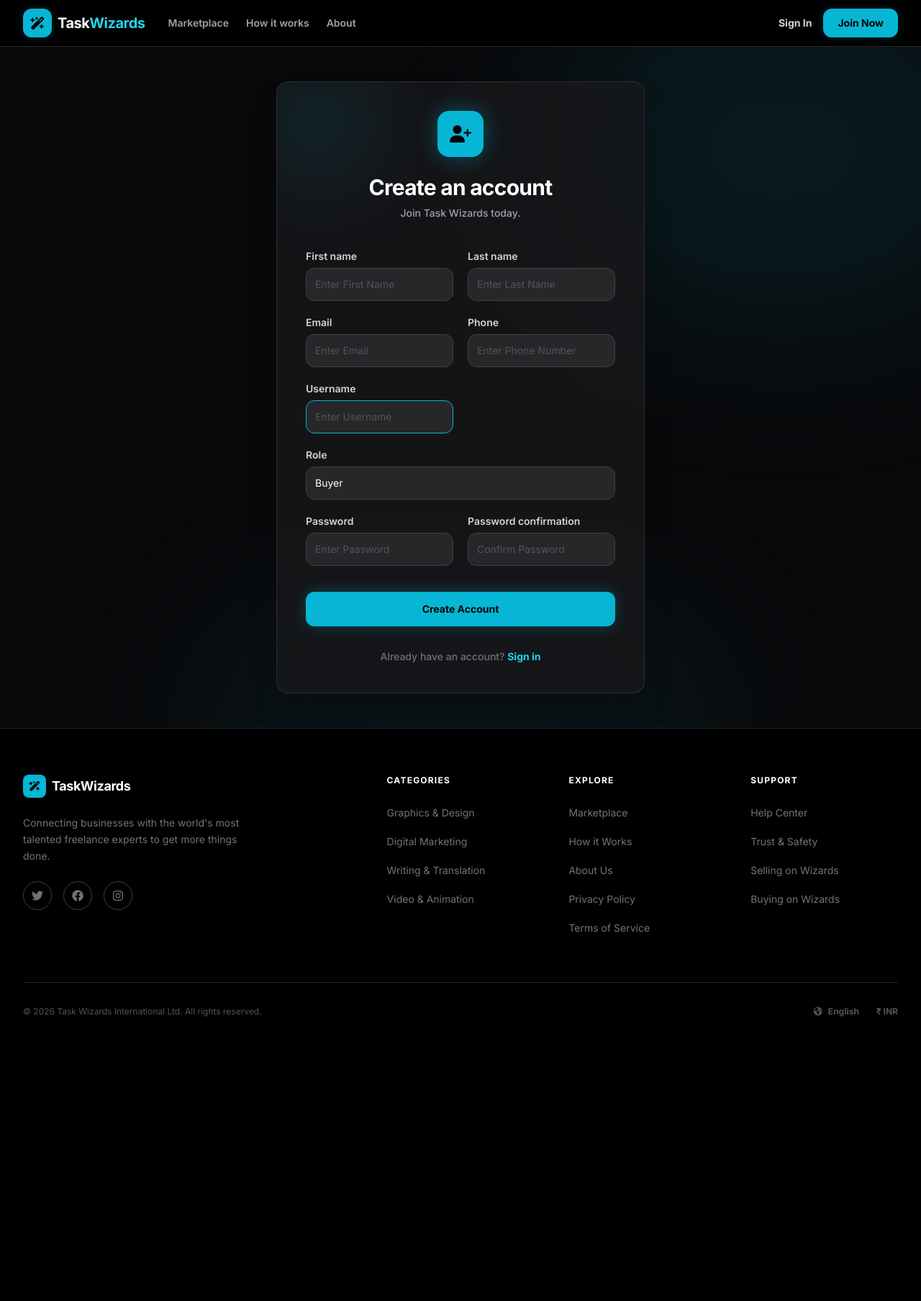
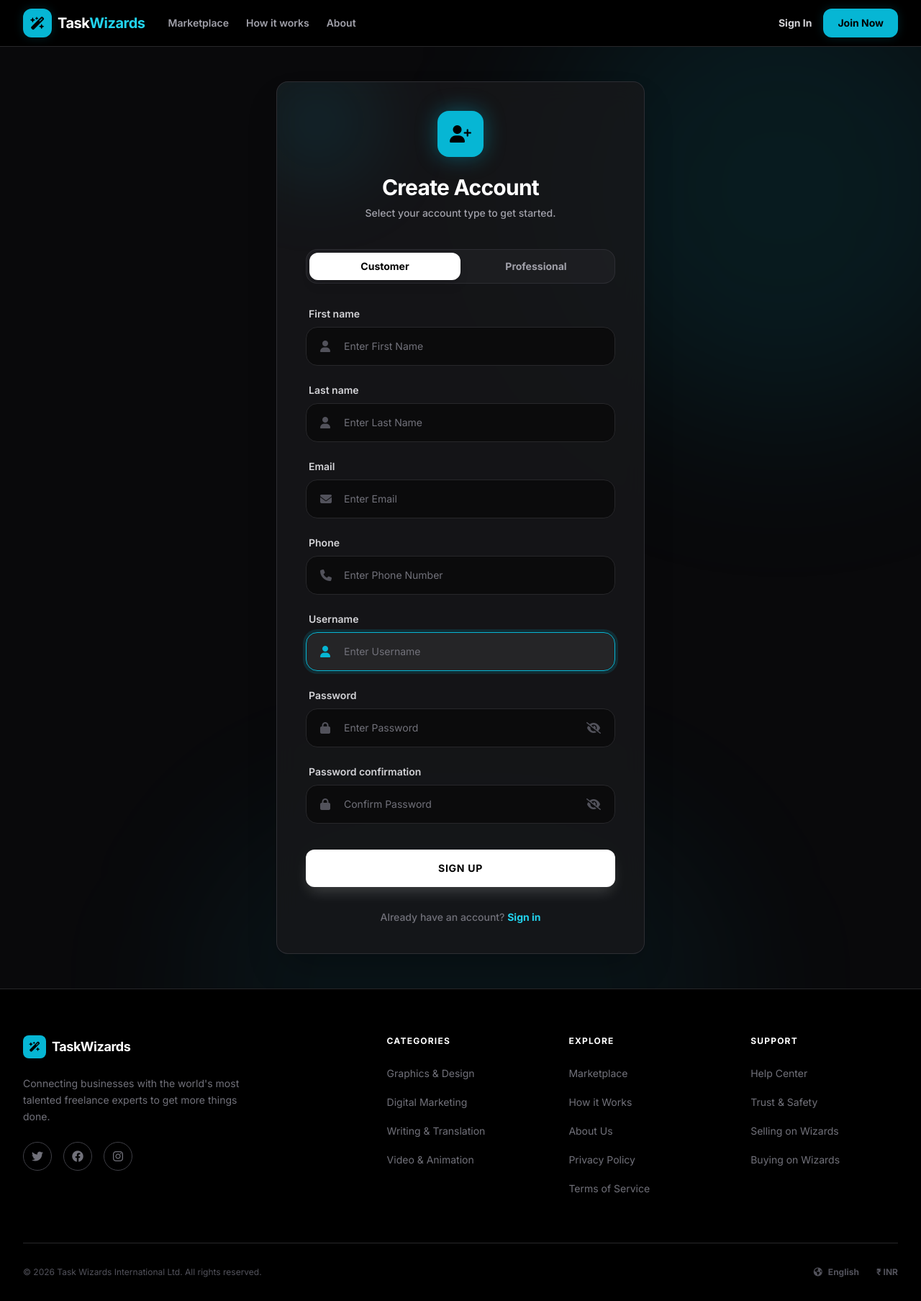
Before and after one commit to Vishnuprasad666/Task-Wizards-online-service-marketplace, a Django app: page /register/ in a window 1280 px wide. Shown: the whole page at 72% size. Before the commit the page ends 1412 px from the top, so only its background shows below. Run offline with Django 5.2, Linux system fonts and the light colour scheme; some libraries are stand-ins or nearby versions.

Commit message:
updated Signup Page

```diff
--- a/account/templates/account/register.html
+++ b/account/templates/account/register.html
@@ -1,6 +1,58 @@
 {% extends "account/base.html" %}
 
 {% block title %}Register | Task Wizards{% endblock %}
+
+{% block extra_head %}
+<style>
+    .premium-input {
+        background-color: rgba(9, 9, 11, 0.8) !important; /* zinc-950/80 */
+        border: 1px solid rgba(39, 39, 42, 1) !important; /* zinc-800 */
+        color: white !important;
+        transition: all 0.3s ease;
+        padding-left: 3.25rem !important; /* Space for icon */
+    }
+    .premium-input:focus {
+        background-color: rgba(0, 0, 0, 1) !important;
+        border-color: #06b6d4 !important; /* cyan-500 */
+        box-shadow: 0 0 0 4px rgba(6, 182, 212, 0.1) !important;
+        outline: none !important;
+    }
+    .input-icon {
+        position: absolute;
+        left: 1.25rem;
+        top: 50%;
+        transform: translateY(-50%);
+        color: #52525b; /* zinc-600 */
+        pointer-events: none;
+        transition: color 0.3s ease;
+        font-size: 1rem;
+    }
+    .field-wrapper:focus-within .input-icon {
+        color: #06b6d4; /* cyan-500 */
+    }
+    .pass-toggle {
+        position: absolute;
+        right: 1.25rem;
+        top: 50%;
+        transform: translateY(-50%);
+        color: #52525b;
+        cursor: pointer;
+        transition: color 0.3s ease;
+    }
+    .pass-toggle:hover {
+        color: white;
+    }
+    .premium-input:focus {
+        background-color: rgba(39, 39, 42, 0.9) !important;
+        border-color: #06b6d4 !important; /* cyan-500 */
+        box-shadow: 0 0 0 4px rgba(6, 182, 212, 0.15) !important;
+        outline: none !important;
+    }
+    .premium-input::placeholder {
+        color: #71717a !important; /* zinc-500 */
+    }
+</style>
+{% endblock %}
 
 {% block auth_background %}
 <div class="absolute inset-0 z-0 overflow-hidden bg-zinc-950">
@@ -21,8 +73,19 @@
                 <div class="inline-flex items-center justify-center w-16 h-16 rounded-2xl bg-cyan-500 text-black shadow-lg mb-6" style="box-shadow: 0 0 30px rgba(6,182,212,0.4)">
                     <i class="fa-solid fa-user-plus text-2xl"></i>
                 </div>
-                <h1 class="text-3xl font-bold text-white tracking-tight">Create an account</h1>
-                <p class="text-zinc-400 mt-2 text-sm font-medium">Join Task Wizards today.</p>
+                <h1 class="text-3xl font-bold text-white tracking-tight">Create Account</h1>
+                <p class="text-zinc-400 mt-2 text-sm font-medium">Select your account type to get started.</p>
+            </div>
+
+            <!-- Custom Role Toggle -->
+            <div class="flex p-1 bg-zinc-800/50 rounded-2xl mb-8 border border-zinc-700/50 relative w-full h-12">
+                <div id="toggle-slider" class="absolute h-[calc(100%-8px)] w-[calc(50%-4px)] bg-white rounded-xl transition-all duration-300 ease-out z-0 shadow-lg" style="left: 4px; top: 4px;"></div>
+                <button type="button" onclick="setRole('Buyer')" class="relative z-10 w-1/2 flex items-center justify-center text-sm font-bold transition-colors duration-300 text-black" id="btn-buyer">
+                    Customer
+                </button>
+                <button type="button" onclick="setRole('Seller')" class="relative z-10 w-1/2 flex items-center justify-center text-sm font-bold transition-colors duration-300 text-zinc-400" id="btn-seller">
+                    Professional
+                </button>
             </div>
 
             <form method="POST" action="{% url 'register' %}" class="space-y-5">
@@ -34,41 +97,110 @@
                 </div>
                 {% endif %}
 
-                <div class="grid grid-cols-1 md:grid-cols-2 gap-5">
+                <div class="space-y-6">
                     {% for field in form %}
-                    <div class="space-y-1.5 {% if field.name == 'role' or field.name == 'address' %}col-span-full{% endif %}">
-                        <label for="{{ field.id_for_label }}" class="block text-sm font-semibold text-zinc-300">
+                    <div class="{% if field.name == 'role' %}hidden{% endif %} space-y-2">
+                        {% if field.name != 'role' %}
+                        <label for="{{ field.id_for_label }}" class="block text-sm font-semibold text-zinc-300 ml-1">
                             {{ field.label }}
                         </label>
-                        {{ field }}
+                        <div class="relative field-wrapper">
+                            <i id="icon-{{ field.name }}" class="fa-solid input-icon"></i>
+                            {{ field }}
+                            {% if field.name == 'password1' or field.name == 'password2' %}
+                            <i class="fa-solid fa-eye-slash pass-toggle" onclick="togglePassword('{{ field.id_for_label }}', this)"></i>
+                            {% endif %}
+                        </div>
                         {% if field.errors %}
                         <p class="text-xs text-red-400 mt-1 font-medium">{{ field.errors.0 }}</p>
                         {% endif %}
                         <script>
                             (function() {
                                 const input = document.getElementById('{{ field.id_for_label }}');
+                                const icon = document.getElementById('icon-{{ field.name }}');
                                 if (input) {
+                                    input.classList.add('premium-input', 'block', 'w-full', 'p-4', 'rounded-2xl', 'text-sm');
                                     if(input.tagName === 'SELECT') {
-                                        input.classList.add('bg-zinc-800', 'border', 'border-zinc-700', 'text-white', 'text-sm', 'rounded-xl', 'focus:ring-cyan-500', 'focus:border-cyan-500', 'block', 'w-full', 'p-3', 'transition', 'duration-200', 'outline-none', 'appearance-none');
-                                    } else {
-                                        input.classList.add('bg-zinc-800', 'border', 'border-zinc-700', 'text-white', 'text-sm', 'rounded-xl', 'focus:ring-cyan-500', 'focus:border-cyan-500', 'block', 'w-full', 'p-3', 'transition', 'duration-200', 'outline-none', 'placeholder-zinc-600');
+                                        input.classList.add('appearance-none');
                                     }
+                                }
+                                if (icon) {
+                                    const iconMap = {
+                                        'first_name': 'fa-user',
+                                        'last_name': 'fa-user',
+                                        'email': 'fa-envelope',
+                                        'phone': 'fa-phone',
+                                        'username': 'fa-user',
+                                        'password1': 'fa-lock',
+                                        'password2': 'fa-lock',
+                                        'address': 'fa-location-dot'
+                                    };
+                                    icon.classList.add(iconMap['{{ field.name }}'] || 'fa-keyboard');
                                 }
                             })();
                         </script>
+                        {% else %}
+                        {{ field }}
+                        {% endif %}
                     </div>
                     {% endfor %}
                 </div>
 
                 <div class="pt-4">
-                    <button type="submit" class="w-full text-black bg-cyan-500 hover:bg-cyan-400 transition duration-300 focus:ring-4 focus:outline-none focus:ring-cyan-500/30 font-bold rounded-xl text-sm px-5 py-3.5 text-center" style="box-shadow: 0 0 20px rgba(6,182,212,0.3)">
-                        Create Account
+                    <button type="submit" class="w-full text-black bg-white hover:bg-zinc-200 transition duration-300 focus:ring-4 focus:outline-none focus:ring-white/30 font-bold rounded-xl text-sm px-5 py-4 text-center shadow-lg uppercase tracking-wider" style="box-shadow: 0 10px 20px -5px rgba(255,255,255,0.2)">
+                        Sign Up
                     </button>
                 </div>
             </form>
 
             <script>
+                function togglePassword(inputId, icon) {
+                    const input = document.getElementById(inputId);
+                    if (input.type === 'password') {
+                        input.type = 'text';
+                        icon.classList.remove('fa-eye-slash');
+                        icon.classList.add('fa-eye');
+                    } else {
+                        input.type = 'password';
+                        icon.classList.remove('fa-eye');
+                        icon.classList.add('fa-eye-slash');
+                    }
+                }
+
+                function setRole(role) {
+                    const roleSelect = document.querySelector('select[name="role"]');
+                    const slider = document.getElementById('toggle-slider');
+                    const btnBuyer = document.getElementById('btn-buyer');
+                    const btnSeller = document.getElementById('btn-seller');
+
+                    if (roleSelect) {
+                        roleSelect.value = role;
+                    }
+
+                    if (role === 'Buyer') {
+                        slider.style.left = '4px';
+                        btnBuyer.classList.remove('text-zinc-400');
+                        btnBuyer.classList.add('text-black');
+                        btnSeller.classList.remove('text-black');
+                        btnSeller.classList.add('text-zinc-400');
+                    } else {
+                        slider.style.left = 'calc(50% - 0px)';
+                        btnSeller.classList.remove('text-zinc-400');
+                        btnSeller.classList.add('text-black');
+                        btnBuyer.classList.remove('text-black');
+                        btnBuyer.classList.add('text-zinc-400');
+                    }
+                }
+
                 document.addEventListener('DOMContentLoaded', function() {
+                    // Initialize if form has existing value
+                    const roleSelect = document.querySelector('select[name="role"]');
+                    if (roleSelect && roleSelect.value) {
+                        setRole(roleSelect.value);
+                    } else if (roleSelect) {
+                        roleSelect.value = 'Buyer'; // Default
+                    }
+
                     const phoneInput = document.querySelector('input[name="phone"]');
                     const pass1 = document.querySelector('input[name="password1"]');
                     const pass2 = document.querySelector('input[name="password2"]');
```
Also changed, not shown: db.sqlite3.
